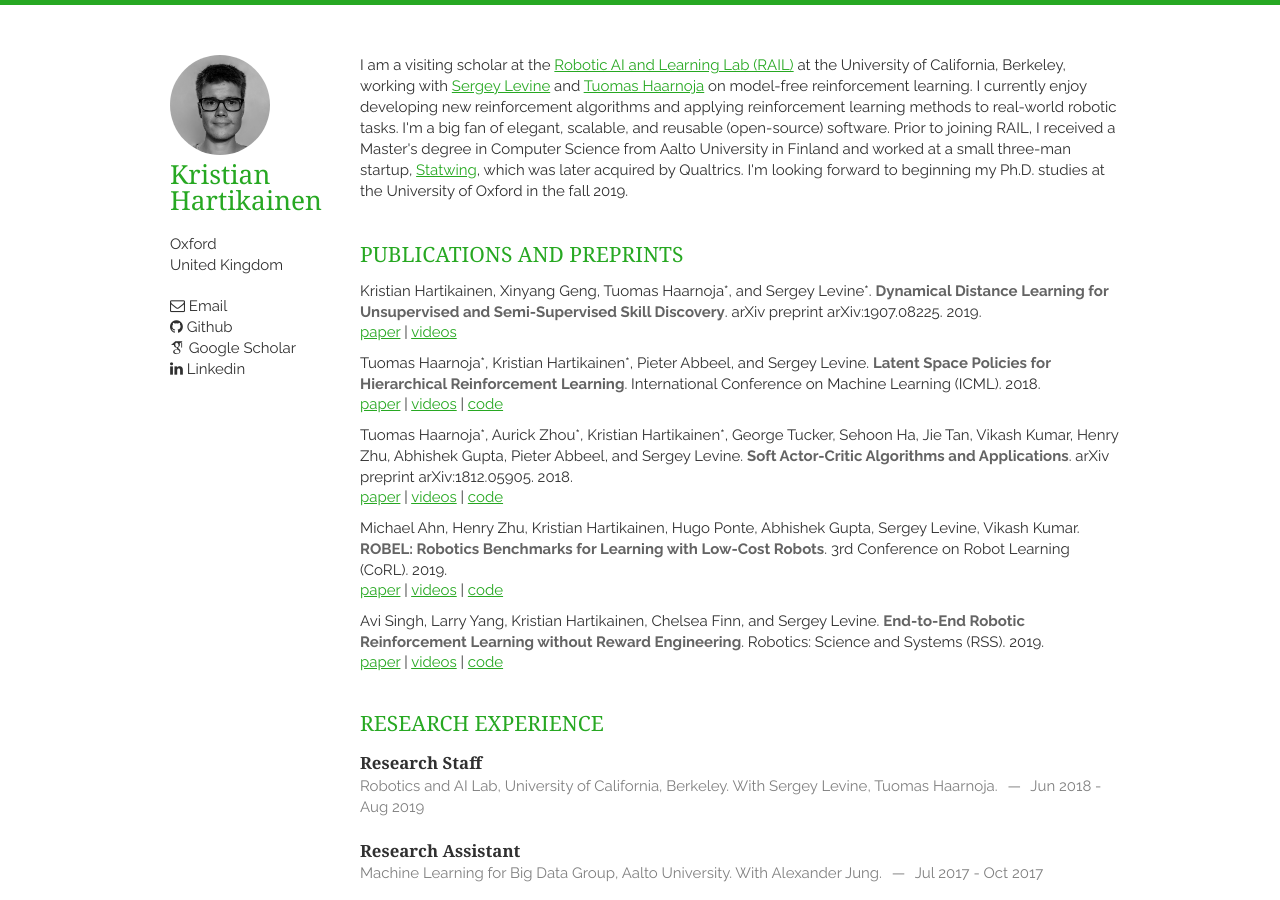
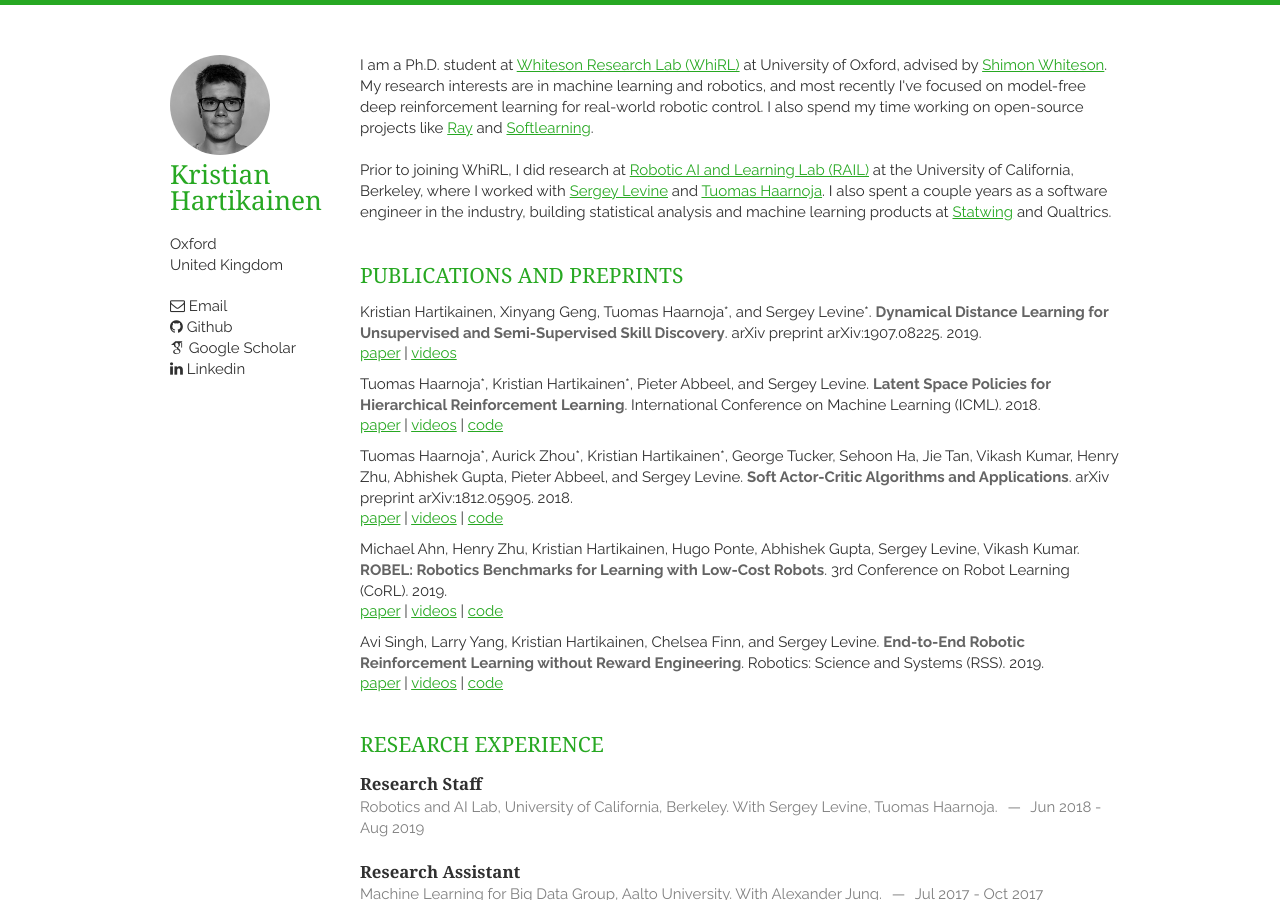
Before and after one commit to hartikainen/hartikainen.github.io, a Jekyll site: the page built from index.html, in a window 1280 px wide and 900 px high. Built offline with Jekyll 4.4.1, drawn with Linux system fonts in a browser that asks for light colours; nearby versions of some CDN libraries; some web fonts are replaced; the list of posts is cut into pages by our own code.

Commit message:
Update bio

```diff
--- a/_data/biography.yaml
+++ b/_data/biography.yaml
@@ -1,3 +1,6 @@
-about: "I am a visiting scholar at the <a href='http://rail.eecs.berkeley.edu/'>Robotic AI and Learning Lab (RAIL)</a> at the University of California, Berkeley, working with <a href='https://people.eecs.berkeley.edu/~svlevine/'>Sergey Levine</a> and <a href='https://people.eecs.berkeley.edu/~haarnoja/'>Tuomas Haarnoja</a> on model-free reinforcement learning. I currently enjoy developing new reinforcement algorithms and applying reinforcement learning methods to real-world robotic tasks. I'm a big fan of elegant, scalable, and reusable (open-source) software. Prior to joining RAIL, I received a Master's degree in Computer Science from Aalto University in Finland and worked at a small three-man startup, <a href='https://www.statwing.com/'>Statwing</a>, which was later acquired by Qualtrics.
+about: "I am a Ph.D. student at <a href='http://whirl.cs.ox.ac.uk'>Whiteson Research Lab (WhiRL)</a> at University of Oxford, advised by <a href='http://whirl.cs.ox.ac.uk/member/shimon-whiteson/'>Shimon Whiteson</a>. My research interests are in machine learning and robotics, and most recently I've focused on model-free deep reinforcement learning for real-world robotic control. I also spend my time working on open-source projects like <a href='https://github.com/ray-project/ray'>Ray</a> and <a href='https://github.com/rail-berkeley/softlearning'>Softlearning</a>.
 
-I'm looking forward to beginning my Ph.D. studies at the University of Oxford in the fall 2019."
+<br/>
+<br/>
+
+Prior to joining WhiRL, I did research at <a href='http://rail.eecs.berkeley.edu/'>Robotic AI and Learning Lab (RAIL)</a> at the University of California, Berkeley, where I worked with <a href='https://people.eecs.berkeley.edu/~svlevine/'>Sergey Levine</a> and <a href='https://scholar.google.com/citations?user=VT7peyEAAAAJ&hl=en'>Tuomas Haarnoja</a>. I also spent a couple years as a software engineer in the industry, building statistical analysis and machine learning products at <a href='https://www.statwing.com/'>Statwing</a> and Qualtrics."
```
